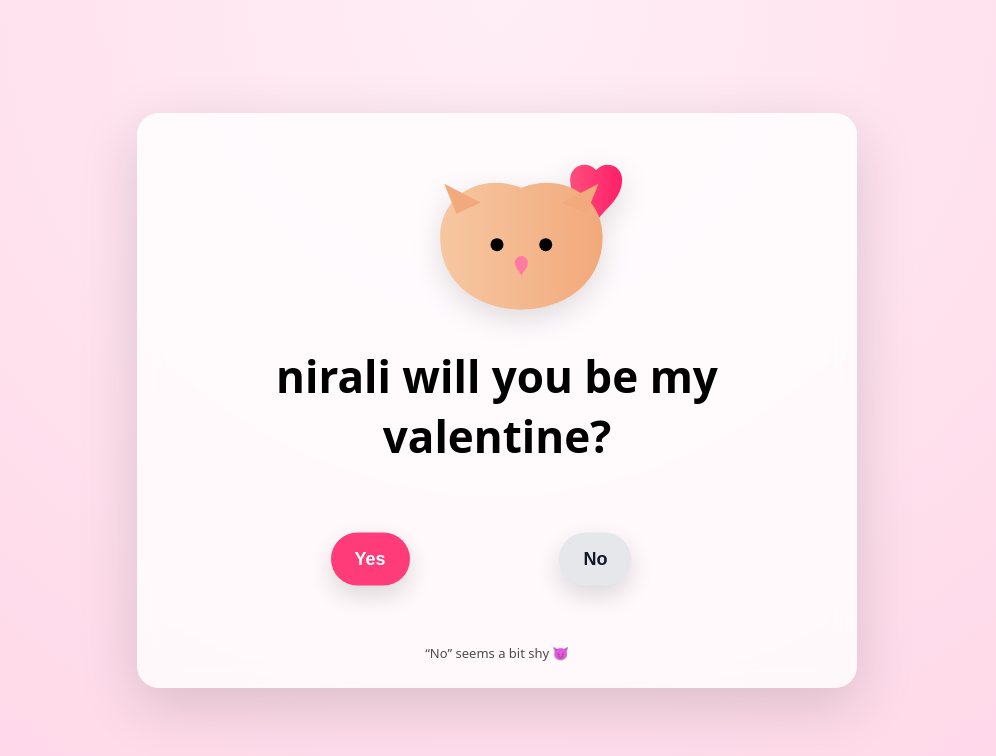
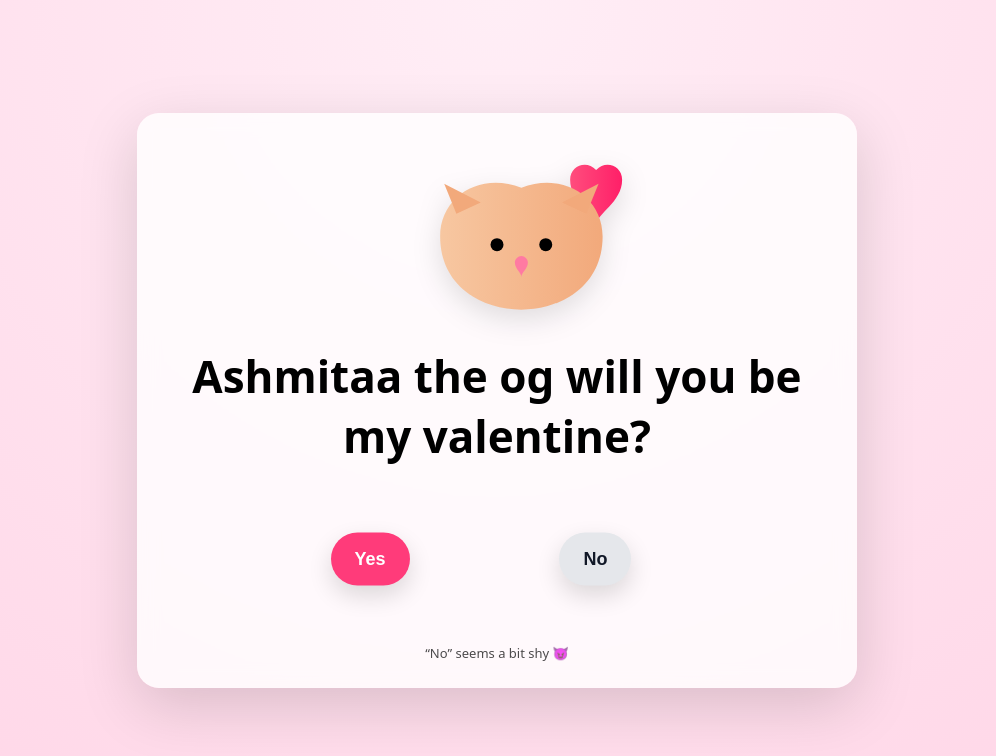
Before and after one commit to Piyush88dgre234/valen, a plain HTML site: page index.html in a window 1280 px wide. Shown: the whole page, without its empty margins (143-1139 px from the left). Drawn offline with nearby package versions, Linux system fonts and the light colour scheme.

Commit message:
Update index.html

```diff
--- a/index.html
+++ b/index.html
@@ -171,7 +171,7 @@
             fill="#ff7aa2"/>
     </svg>
 
-    <h1>nirali will you be my valentine?</h1>
+    <h1>Ashmitaa the og will you be my valentine?</h1>
 
     <section class="button-zone" id="zone">
       <button id="yesBtn">Yes</button>
```
